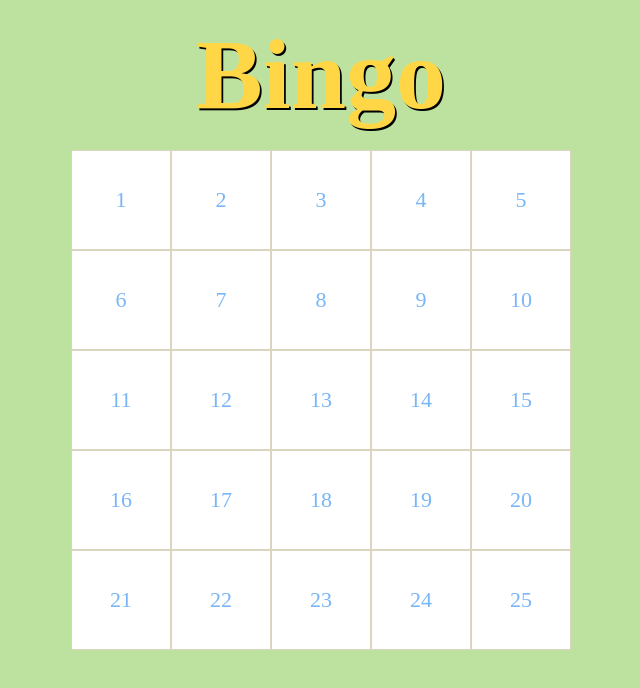
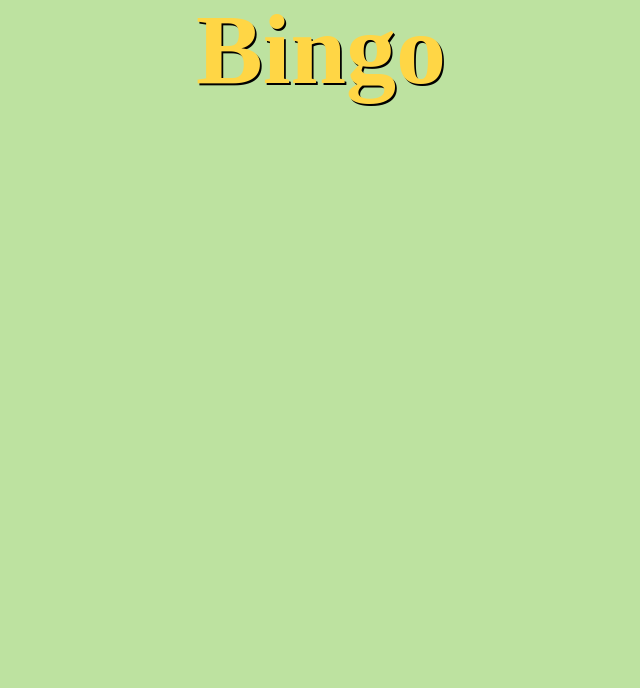
Before and after one commit to vitydria/bingo-front, a Next.js app: page /game in a window 1280 px wide. Shown: the top 688 px of the page, without its empty margins (319-959 px from the left). Built offline with nearby package versions, Linux system fonts and the light colour scheme.

Commit message:
fix: moving components folder to src

```diff
--- a/components/Board/Board.module.css
+++ /dev/null
@@ -1,18 +0,0 @@
-.board {
-    width: 500px;
-    height: 500px;
-    display: grid;
-    grid-template-rows: repeat(5, 1fr);
-    grid-template-columns: repeat(5, 1fr);
-}
-
-.cell {
-    background-color: #FFFFFF;
-    border: 1px solid #DBD4bE;
-    color:#78B6F7;
-    font-size: 22px;
-    display: flex;
-    justify-content: center;
-    align-items: center;
-
-}
--- a/components/Board/Board.tsx
+++ /dev/null
@@ -1,34 +0,0 @@
-//styles
-import styles from "./Board.module.css";
-
-export const Board = () => {
-  return (
-    <div className={styles.board}>
-      <div className={styles.cell}>1</div>
-      <div className={styles.cell}>2</div>
-      <div className={styles.cell}>3</div>
-      <div className={styles.cell}>4</div>
-      <div className={styles.cell}>5</div>
-      <div className={styles.cell}>6</div>
-      <div className={styles.cell}>7</div>
-      <div className={styles.cell}>8</div>
-      <div className={styles.cell}>9</div>
-      <div className={styles.cell}>10</div>
-      <div className={styles.cell}>11</div>
-      <div className={styles.cell}>12</div>
-      <div className={styles.cell}>13</div>
-      <div className={styles.cell}>14</div>
-      <div className={styles.cell}>15</div>
-      <div className={styles.cell}>16</div>
-      <div className={styles.cell}>17</div>
-      <div className={styles.cell}>18</div>
-      <div className={styles.cell}>19</div>
-      <div className={styles.cell}>20</div>
-      <div className={styles.cell}>21</div>
-      <div className={styles.cell}>22</div>
-      <div className={styles.cell}>23</div>
-      <div className={styles.cell}>24</div>
-      <div className={styles.cell}>25</div>
-    </div>
-  )
-}
--- /dev/null
+++ b/src/components/Board/Board.module.css
@@ -0,0 +1,7 @@
+.board {
+    width: 500px;
+    height: 500px;
+    display: grid;
+    grid-template-rows: repeat(5, 1fr);
+    grid-template-columns: repeat(5, 1fr);
+}
--- /dev/null
+++ b/src/components/Board/Board.tsx
@@ -0,0 +1,13 @@
+//styles
+import { FC } from "react";
+import styles from "./Board.module.css";
+
+export const Board:FC = () => {
+  return (
+    <div className={styles.board}>
+
+
+
+    </div>
+  )
+}
--- a/src/pages/game/index.tsx
+++ b/src/pages/game/index.tsx
@@ -1,6 +1,7 @@
+//next
 import { NextPage } from "next";
 //components
-import { Board } from "../../../components/Board/Board";
+import { Board } from "@/components/Board/Board";
 //styles
 import styles from '../../styles/Game.module.css'
 
--- a/src/styles/Game.module.css
+++ b/src/styles/Game.module.css
@@ -15,4 +15,5 @@
     justify-items: center;
     align-items: center;
     background-color: #BDE2A0;
+    gap: 50px;
 }
```
Also changed, not shown: src/components/Cell/Cell.module.css (added, +9 -0 lines), src/components/Cell/Cell.tsx (added, +9 -0 lines).
